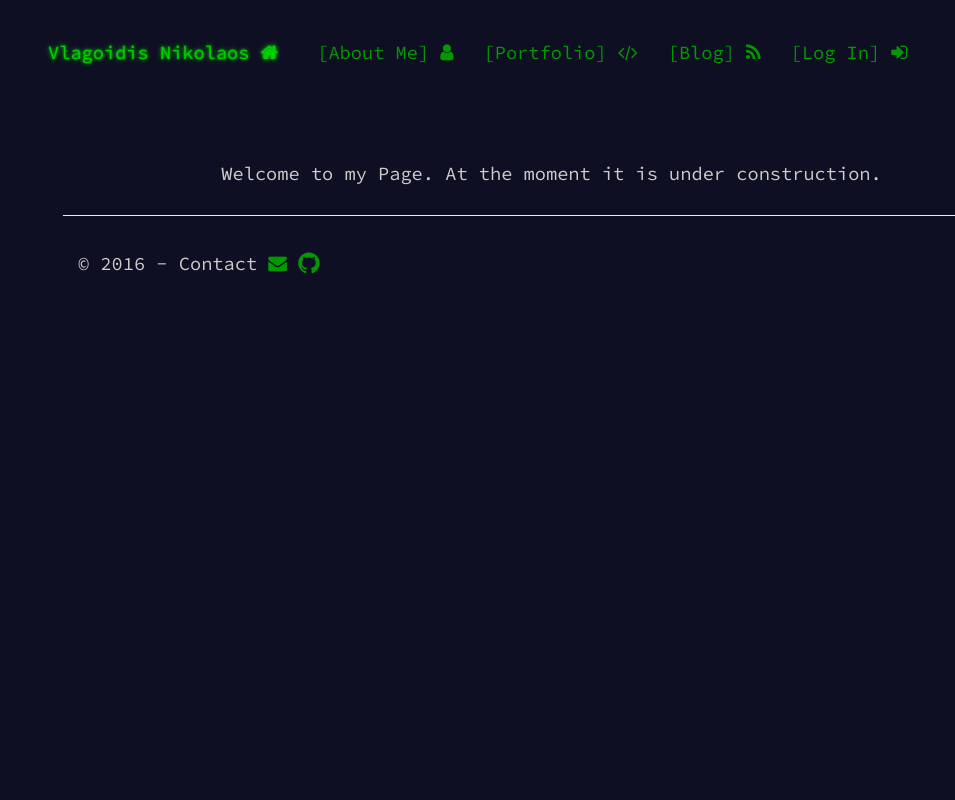
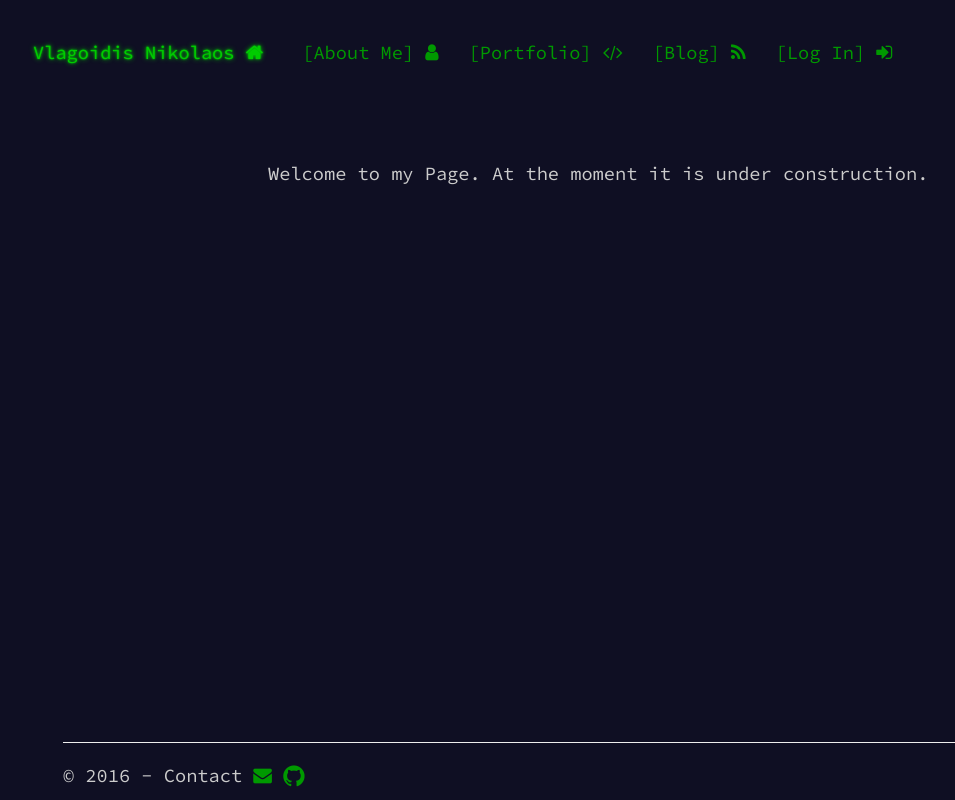
Before and after one commit to NikosVlagoidis/site, a Django app: page / in a window 1280 px wide. Shown: the whole page, without its empty margins (7-962 px from the left). Run offline with Django 3.2, Linux system fonts and the light colour scheme; some libraries are stand-ins or nearby versions.

Commit message:
fix footer bot

```diff
--- a/static/styles.css
+++ b/static/styles.css
@@ -1,9 +1,12 @@
+
 body {
+  padding-bottom: 265px;
   background: #0f0f23; /*337 x 5*/
   color: #cccccc;
   font-family: "Source Code Pro", monospace;
   font-size: 14pt;
-  min-width: 48em;
+  /* Margin bottom by footer height */
+  margin-bottom: 60px;
 }
 img { border:0; }
 a {
@@ -92,14 +95,7 @@ a.supporter:hover {
   text-shadow: 0 0 5px #ffff66;
 }
 
-#sidebar {
-  width: 160px;
-  float: right;
-  margin: 0 15px 2em 2em;
-}
-#sponsor {
-  margin-bottom: 2.5em;
-}
+
 
 header {
   padding:40px;
@@ -162,52 +158,11 @@ input[type="text"] {
   margin: 0;
 }
 
-input[type="submit"] {
-  background: transparent;
-  border: 0;
-  font-family: inherit;
-  font-size: inherit;
-  margin: 0;
-  padding: 0;
-  color: #009900;
-  cursor: pointer;
-}
-input[type="submit"]:hover {
-  color: #99ff99;
-}
-*::-moz-focus-inner {
-  padding: 0;
-  border: 0
-}
 
 
-
-.share {
-  color: #009900;
-  cursor: default;
-  transition: color .2s 1s;
-  /*position: relative;*/
-}
-.share:hover {
-  color: #aaffaa;
-  transition: color .2s 0s;
-}
-.share .share-content {
-  /*position: absolute; background: #0f0f23;*/
-  display: inline-block;
-  vertical-align: text-bottom;
-  white-space: nowrap;
-  overflow: hidden;
-  max-width: 0;
-  transition: max-width .2s 1s;
-}
-.share .share-content:before {
-  content: "\00a0";
-}
-.share .share-content:after {
-  /*content: "]";*/
-}
-.share:hover .share-content {
-  max-width: 45em;
-  transition: max-width .2s 0s;
-}
+footer {
+            background-color: #333;
+            width: 100%;
+            bottom: 0;
+            position: fixed;
+        }
--- a/templates/base.html
+++ b/templates/base.html
@@ -28,15 +28,14 @@
     <link rel="icon" href="{%  static 'favicon.ico' %}" type="image/x-icon">
 
 </head>
+
 <body>
 
- <header>        <div class="container">
-            <div class="row">
 
+        <header>
             <!-- navbar --->
             <h1 class="title-global"><a href="/">Vlagoidis Nikolaos <i class="fa fa-home" ></i></a></h1>
             <nav>
-
                 <ul>
                     <li><a href="/about">[About Me] <i class="fa fa-user "></i> </a>
                     </li>
@@ -44,17 +43,14 @@
                     <li><a href="#">[Blog] <i class="fa fa-rss" aria-hidden="true"></i></a></li>
                     <li><a href="#">[Log In] <i class="fa fa-sign-in" aria-hidden="true"></i></a></li>
                 </ul>
+            </nav>
+        </header>
 
 
-                    </nav>
 
-            </div>
-        </div>
 
-    </header>
         <!-- Content --->
-    <div class="container-fluid">
-        <div class="row">
+        <div class="container">
         <div class=" col-xs-8  col-xs-offset-2">
 
             {% block content %}{% endblock %}
@@ -65,22 +61,27 @@
 
 
 
-
-</body>
     <!-- Footer --->
     {% block footer %}
-<footer class="footer">
+    <div class="navbar">
+
+    <div class="navbar  navbar-fixed-bottom" style="background: #0f0f23">
         <div class="container">
             <hr>
-        <p class="navbar-text pull-left">
+            <p style="background: #0f0f23">
                 © 2016 - Contact
                 <a href="mailto:nikosvlagoidis@gmail.com" style="text-decoration:none"> <i class="fa fa-envelope" aria-hidden="true"></i> </a>
 
-        <a href="https://github.com/NikosVlagoidis" target="_blank" style="text-decoration:none" > <i class="fa fa-github fa-lg" aria-hidden="true"></i> </a>
+                <a href="https://github.com/NikosVlagoidis" target="_blank" style="text-decoration:none"> <i class="fa fa-github fa-lg" aria-hidden="true"></i> </a>
             </p>
         </div>
-    </footer>
+    </div>
+  </div>
 
     {% endblock %}
 
+
+</body>
+
+
 </html>
--- a/templates/category_detail.html
+++ b/templates/category_detail.html
@@ -6,6 +6,7 @@
  {% block content %}
 
 
+ <button type="button" class="btn btn-link" onclick="goBack()" style="color:white"> << Go Back </button>
 
 
             <h1 style="text-align:center"> <font size="6"> <u>{{Category_name}}</u> </font> </h1>
@@ -18,7 +19,6 @@
                 </p>
 
             {% endfor %}
-            <button type="button" class="btn btn-link" onclick="goBack()" style="color:white"> << Go Back </button>
 
 
             <script>
--- a/templates/entry_detail.html
+++ b/templates/entry_detail.html
@@ -2,6 +2,8 @@
 
 {% block title %} Nikolaos Vlagoidis |  {% endblock %}
 {% block content %}
+<button type="button" class="btn btn-link" onclick="goBack()" style="color:white"> << Go Back </button>
+
         <h1 style="text-align:center"> <font size="6"> <u>{{entry}}</u> </font> </h1>
         <h1><font size="5"><i class="fa fa-file-text" aria-hidden="true"></i> <u> Short Description</font> </u></h1>
           <h2>
@@ -16,7 +18,6 @@
           <br>
           <br>
 
-          <button type="button" class="btn btn-link" onclick="goBack()" style="color:white"> << Go Back </button>
 
 
 <script>
```
Lines whose indentation alone changed are shown as unchanged.
